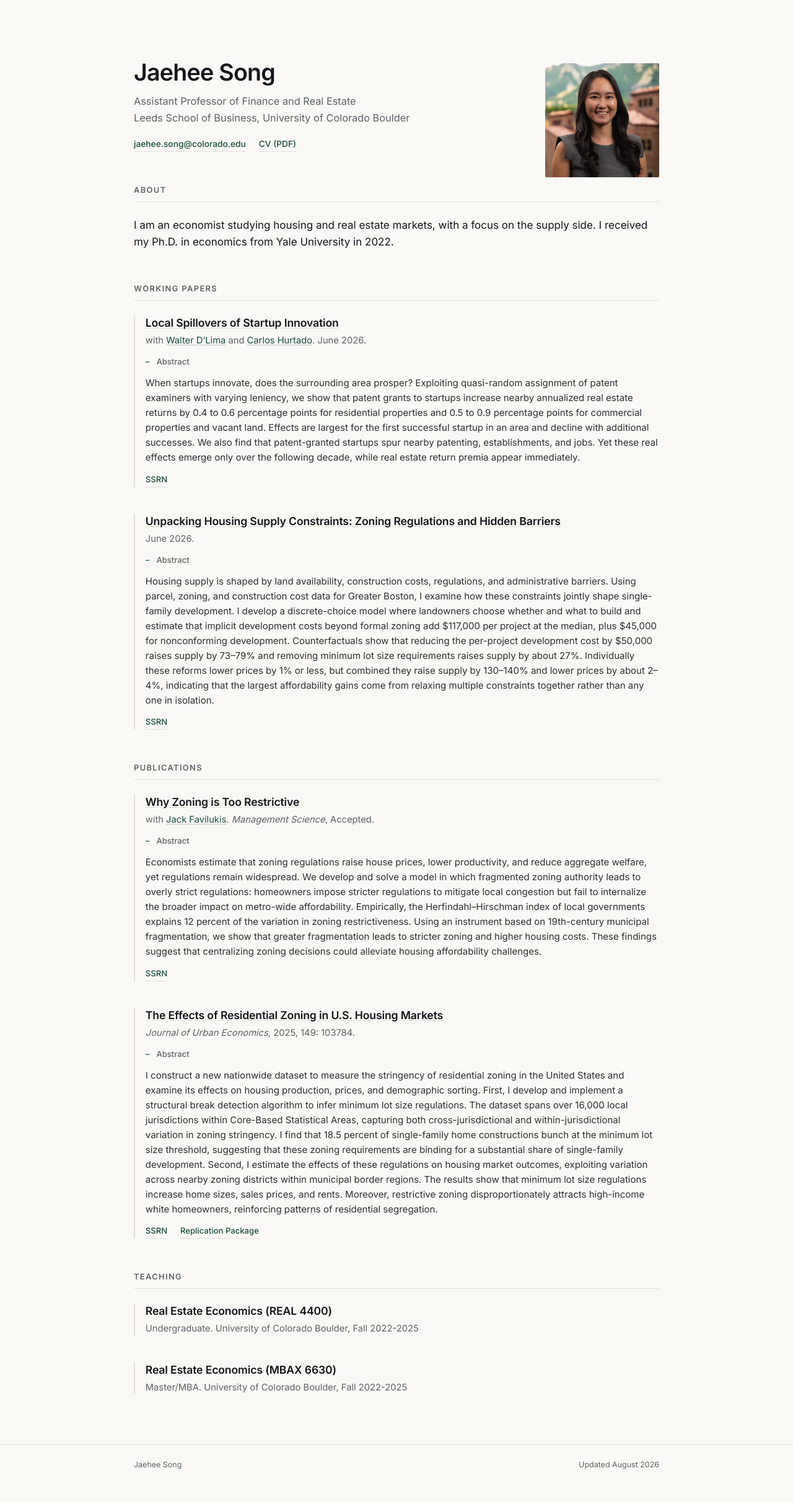
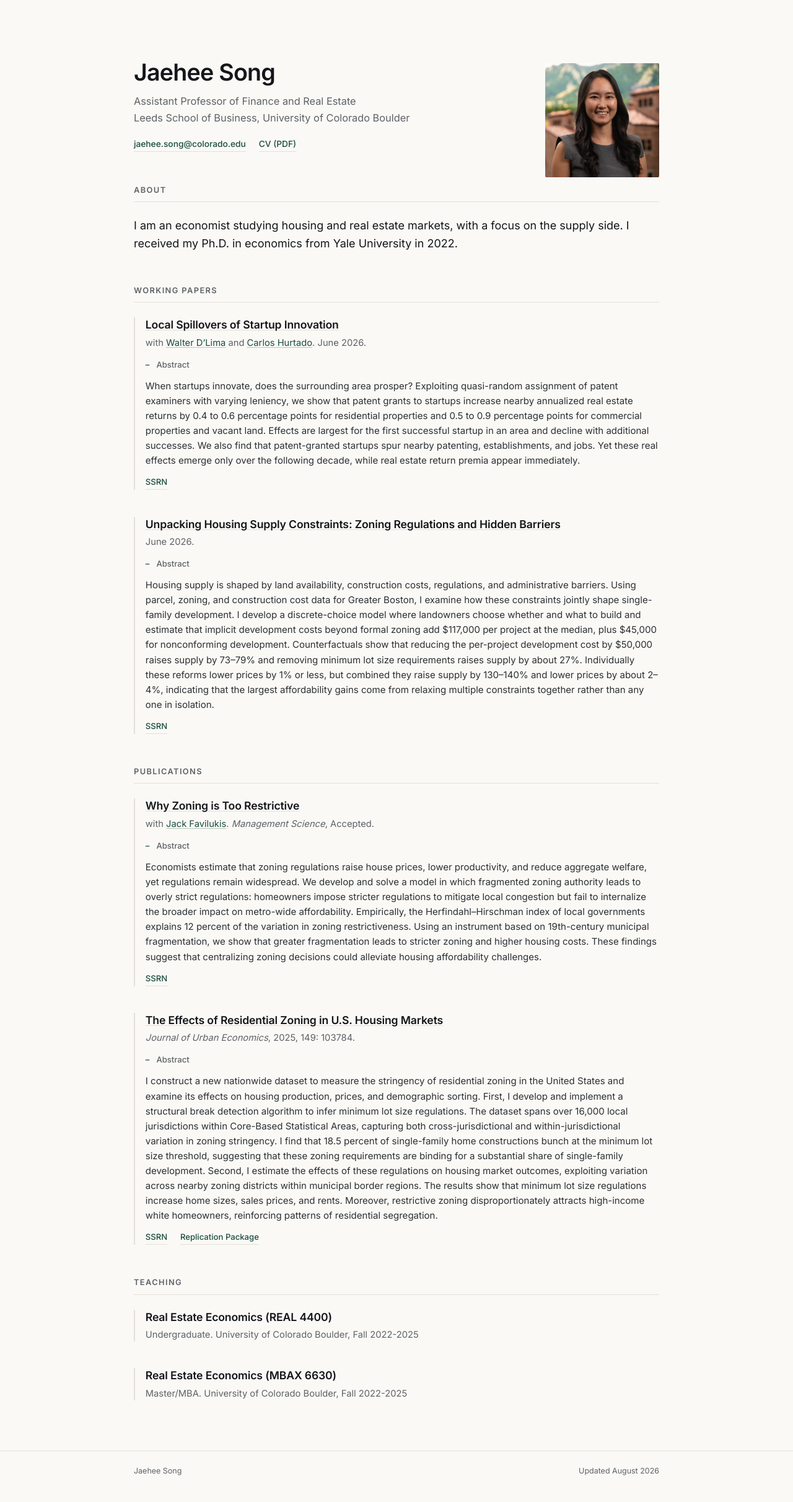
Before and after one commit to jaeheesong/jaeheesong.github.io, a Jekyll site: the page built from index.html, in a window 1280 px wide. Shown: the whole page at 62% size. Built offline with Jekyll 4.4.1, drawn with Linux system fonts in a browser that asks for light colours.

Commit message:
Update style.css

```diff
--- a/assets/css/style.css
+++ b/assets/css/style.css
@@ -36,7 +36,7 @@ body {
   background: var(--paper);
   color: var(--ink);
   font-family: var(--sans);
-  font-size: 17px;
+  font-size: 18px;
   line-height: 1.6;
   -webkit-font-smoothing: antialiased;
 }
@@ -206,7 +206,7 @@ em { font-style: italic; }
 /* ─── Small screens ─────────────────────────────────────── */
 
 @media (max-width: 40rem) {
-  body { font-size: 16px; }
+  body { font-size: 17px; }
   main { padding-top: 3rem; }
   .wrap { padding: 0 1.15rem; }
 
```
